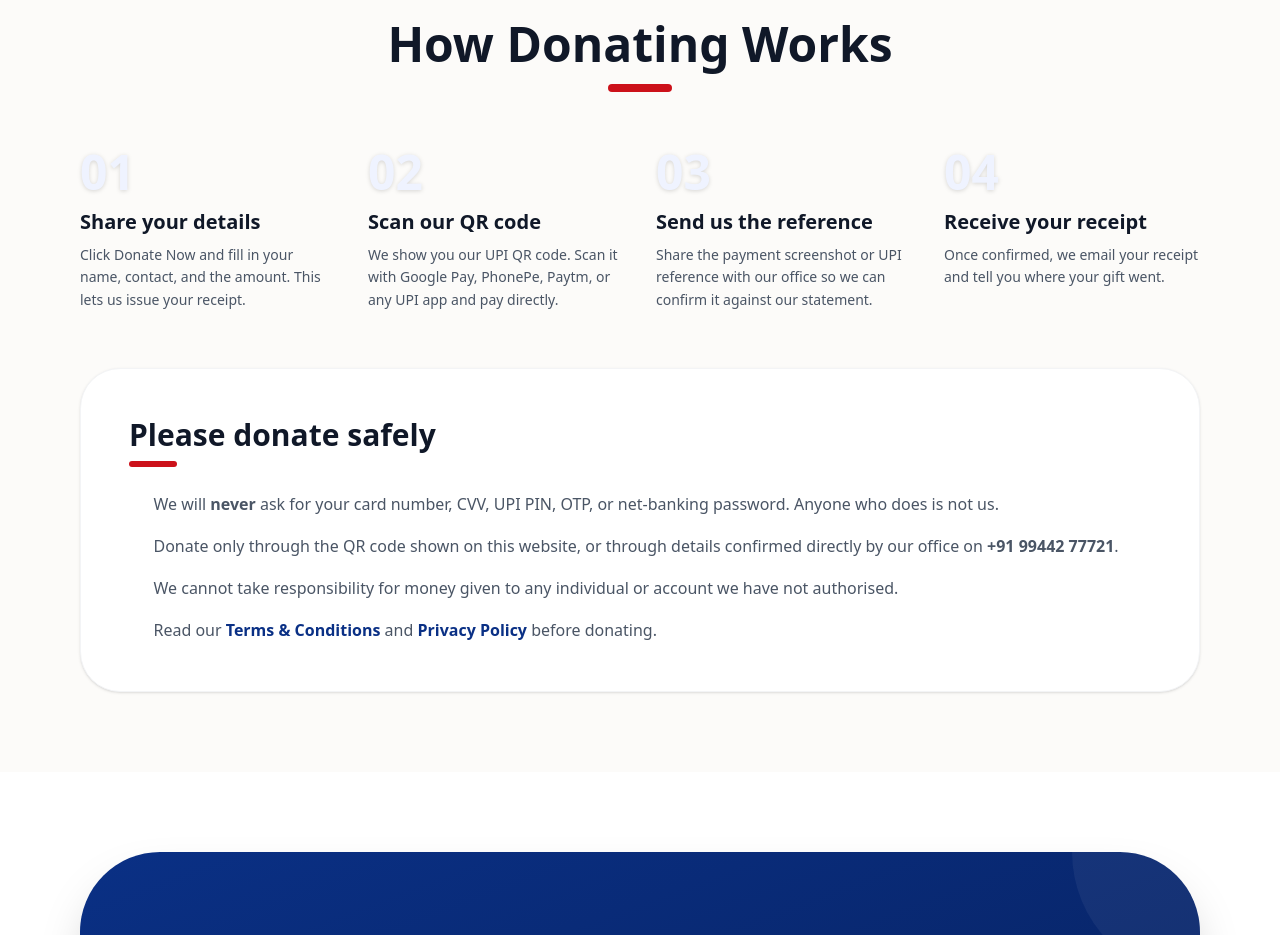
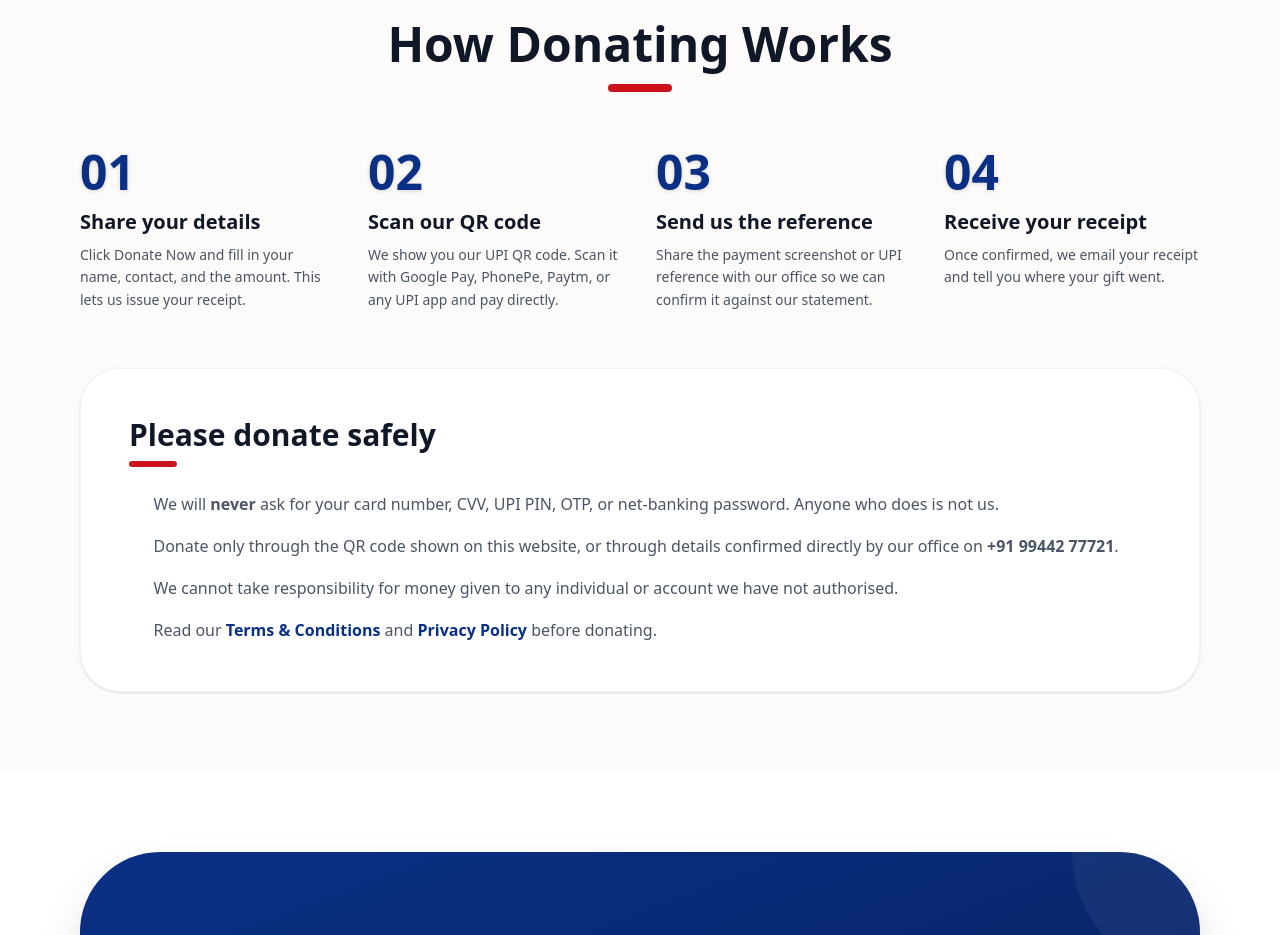
Before and after one commit to maheswarankasi/helping-hearts-website, a Next.js app: page /donate in a window 1280 px wide. Shown: the part 2380-3315 px from the top of the page. Built offline with nearby package versions, Linux system fonts and the light colour scheme; a web font is replaced by a local one.

Commit message:
number color updated

```diff
--- a/src/app/(public)/donate/page.jsx
+++ b/src/app/(public)/donate/page.jsx
@@ -128,7 +128,7 @@ export default function DonatePage() {
             {steps.map((step) => (
               <div key={step.number}>
                 <span className="font-heading font-black text-5xl text-white block mb-3 drop-shadow-sm">
-                  <span className="text-brand-softblue">{step.number}</span>
+                  <span style={{color: '#0a3085'}}>{step.number}</span>
                 </span>
                 <h3 className="font-heading text-xl font-bold text-gray-900 mb-2">
                   {step.title}
--- a/src/app/(public)/join-us/page.jsx
+++ b/src/app/(public)/join-us/page.jsx
@@ -114,7 +114,7 @@ export default function JoinUsPage() {
           <div className="grid grid-cols-1 sm:grid-cols-2 lg:grid-cols-4 gap-8">
             {steps.map((step) => (
               <div key={step.number} className="relative">
-                <span className="font-heading font-black text-5xl text-brand-softblue block mb-3">
+                <span className="font-heading font-black text-5xl block mb-3" style={{color:'#0a3085'}}>
                   {step.number}
                 </span>
                 <h3 className="font-heading text-xl font-bold text-gray-900 mb-2">
```
